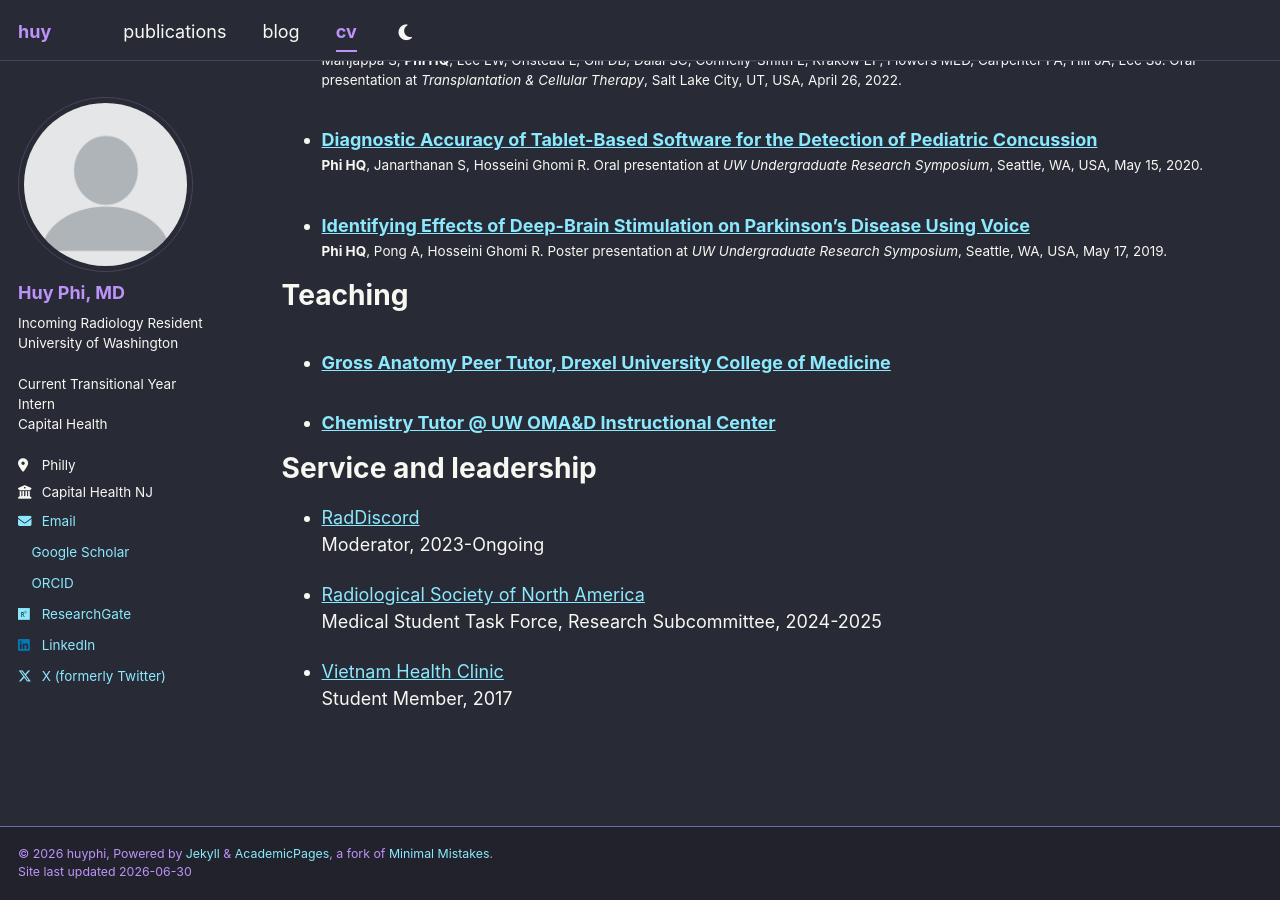
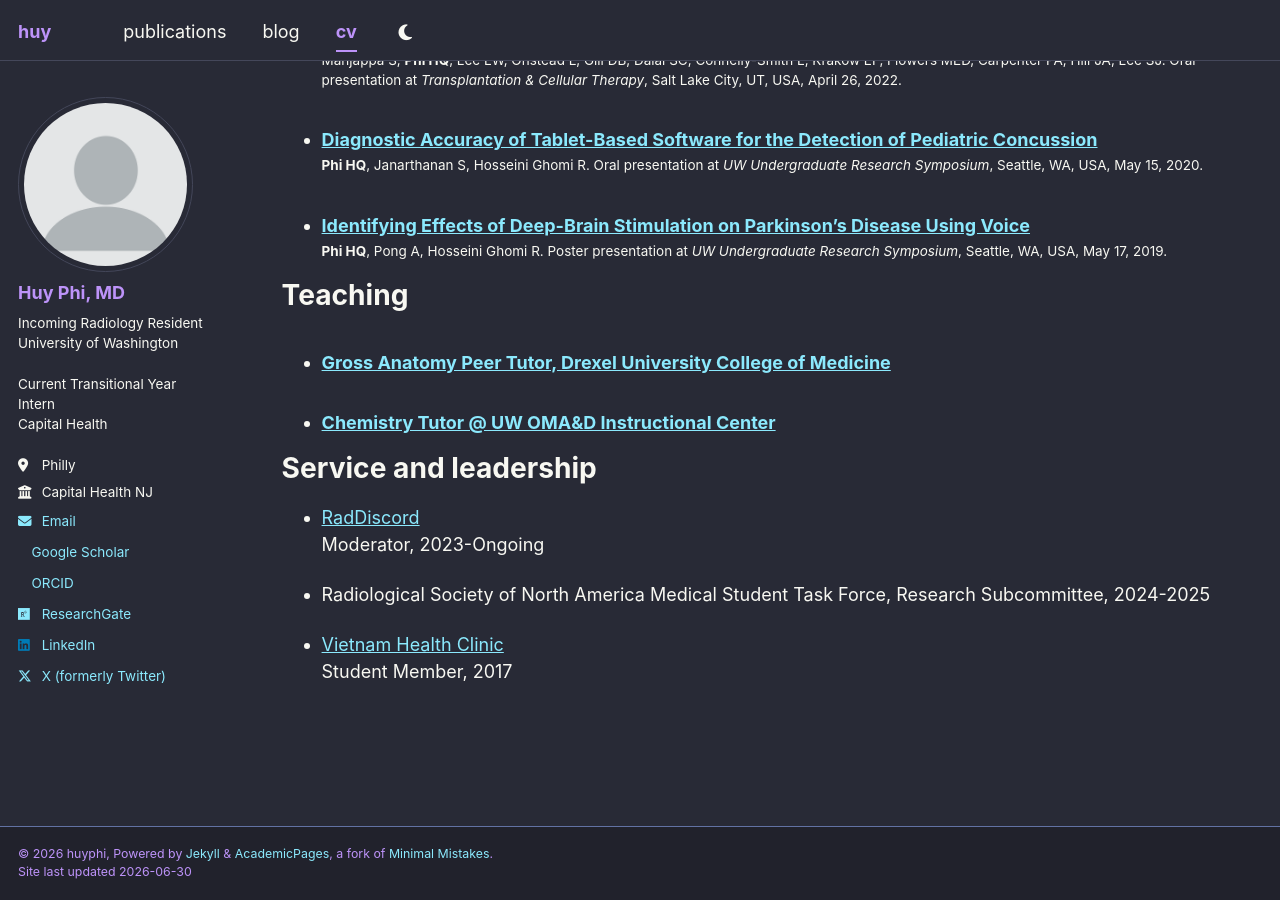
Before and after one commit to huyphi/huyphi.github.io, a Jekyll site: the page built from _pages/cv.md, in a window 1280 px wide and 900 px high, scrolled down 3301 px. Built offline with Jekyll 4.4.1, drawn with Linux system fonts in a browser that asks for light colours; a style sheet for code colours, icons or effects is not loaded; some of the changed lines change nothing that is shown.

Commit message:
Update cv.md

```diff
--- a/_pages/cv.md
+++ b/_pages/cv.md
@@ -115,7 +115,7 @@ Service and leadership
 * [RadDiscord](https://www.raddiscord.org/)
   Moderator, 2023-Ongoing
 
-* [Radiological Society of North America](https://www.rsna.org/)
+* Radiological Society of North America
   Medical Student Task Force, Research Subcommittee, 2024-2025
 
 * [Vietnam Health Clinic](https://www.vnhealthclinic.org/)
```
